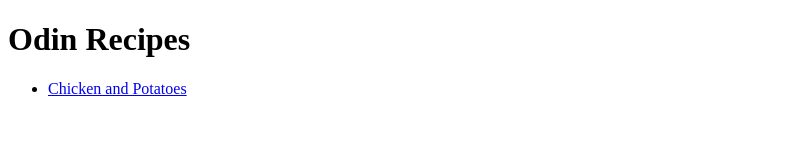
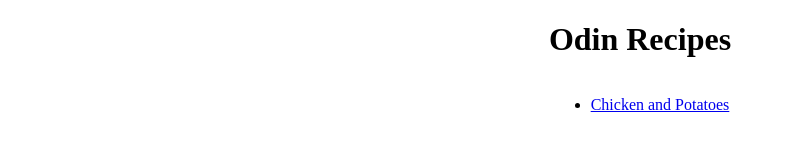
Before and after one commit to zalexander142/odin-recipes, a plain HTML site: page index.html in a window 1280 px wide. Shown: the whole page, without its empty margins (0-785 px from the left). Drawn offline with Linux system fonts and the light colour scheme.

Commit message:
Added basic stylesheet for CSS usage

```diff
--- a/index.html
+++ b/index.html
@@ -3,13 +3,15 @@
 <head>
     <meta charset="UTF-8">
     <meta name="viewport" content="width=device-width, initial-scale=1.0">
+    <link rel="stylesheet" href="style.css">
     <title>Odin Recipes</title>
 </head>
 <body>
     <h1>Odin Recipes</h1>
-    <ul>
-        <li><a href="recipes/ChickenAndPotatoes.html">Chicken and Potatoes</a></li>
-    </ul>
-
+    <div class="container">
+        <ul class="myUL">
+            <li><a href="recipes/ChickenAndPotatoes.html">Chicken and Potatoes</a></li>
+        </ul>
+    </div>
 </body>
 </html>
--- /dev/null
+++ b/style.css
@@ -0,0 +1,11 @@
+h1 {
+    text-align: center;
+}
+
+div.container {
+    text-align: center;
+}
+
+ul.myUL {
+    display: inline-block;
+}
```
